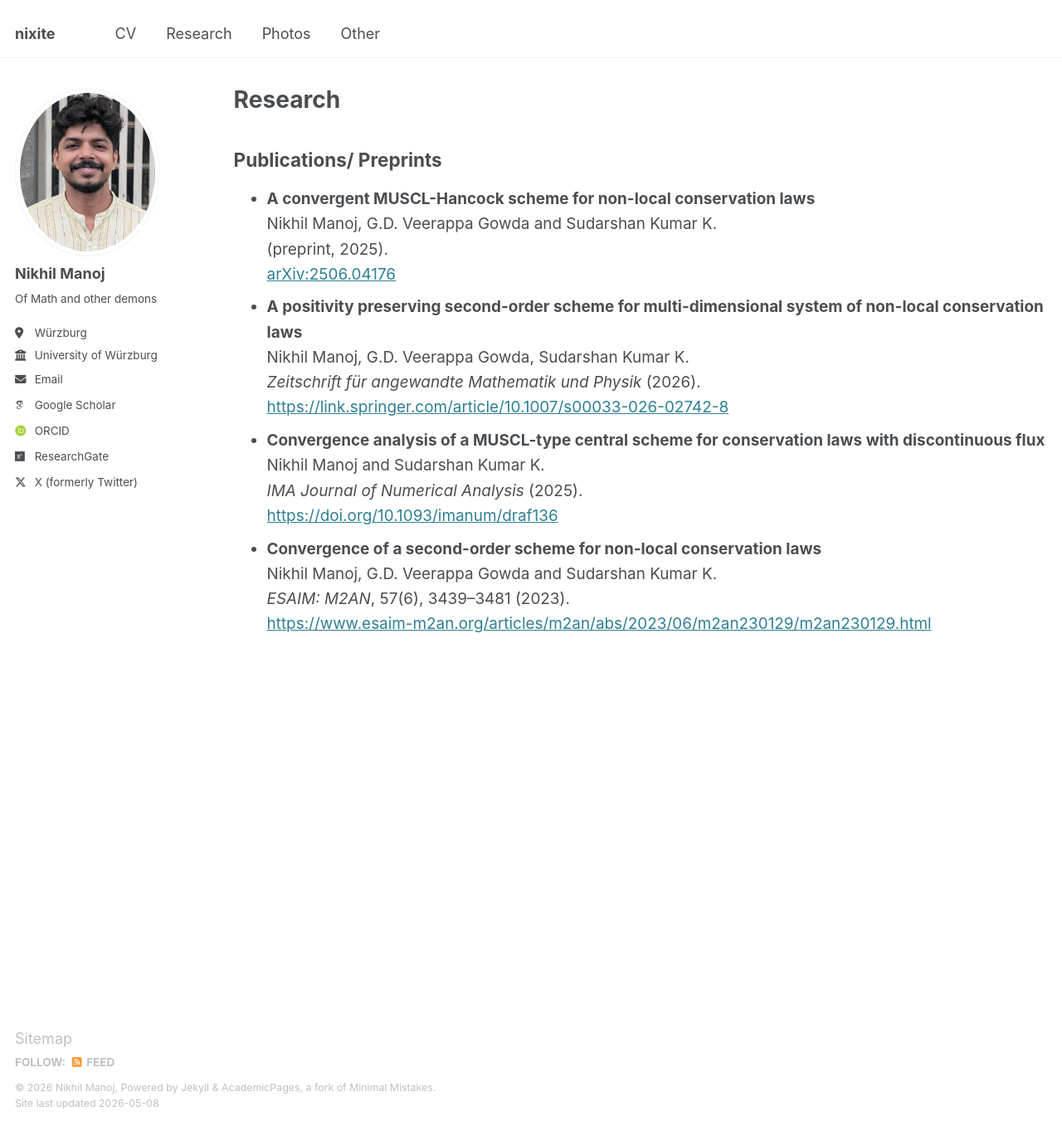
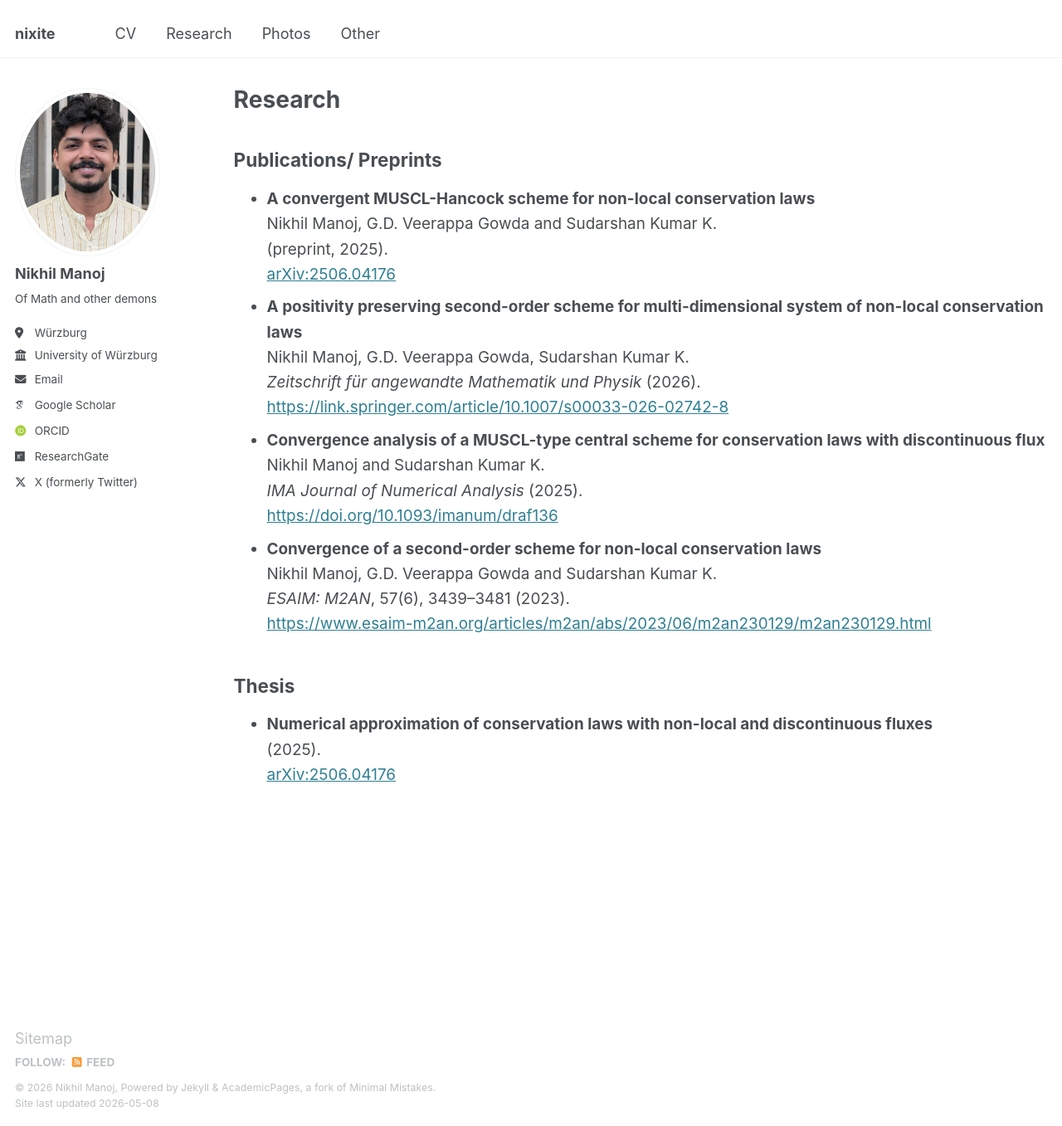
Before and after one commit to nikhil0597/nikhil0597.github.io, a Jekyll site: the page built from _pages/publications.html, in a window 1280 px wide and 1357 px high. Shown: the whole window at 83% size. Built offline with Jekyll 4.4.1, drawn with Linux system fonts in a browser that asks for light colours; some web fonts are replaced.

Commit message:
Update publications.html

```diff
--- a/_pages/publications.html
+++ b/_pages/publications.html
@@ -38,3 +38,17 @@ author_profile: true
   </li>
 
 </ul>
+
+
+<h2>Thesis </h2>
+
+<ul style="line-height: 1.6; font-size: 1.05em;">
+
+  <li>
+    <strong>Numerical approximation of conservation laws with non-local
+and discontinuous fluxes</strong><br>
+    (2025).<br>
+    <a href="https://nikhil0597.github.io/files/thesis%20final_Nikhil%20Manoj.pdf">arXiv:2506.04176</a>
+  </li>
+
+</ul>
```
